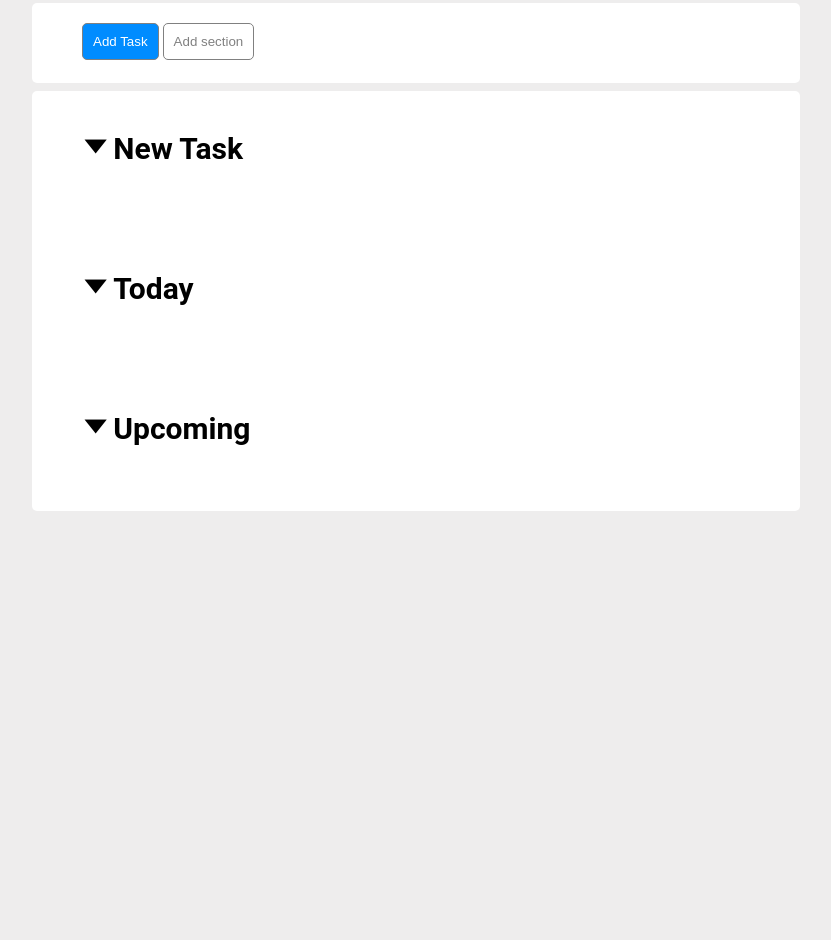
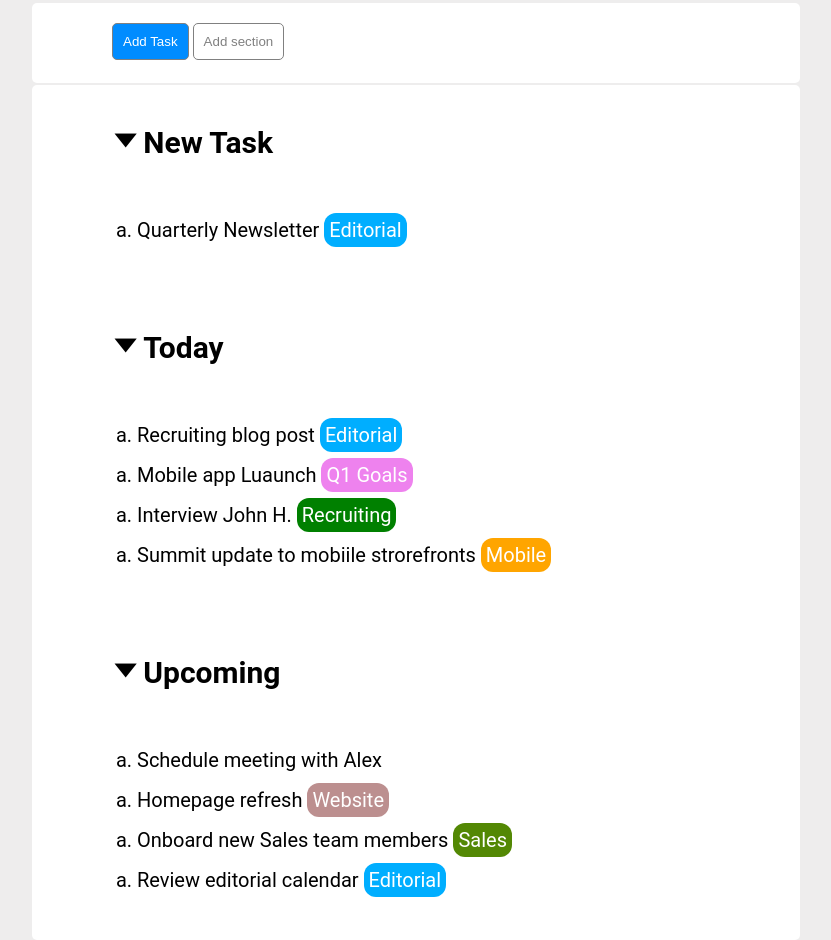
Before and after one commit to Donato-Carola/html-css-toboolist, a plain HTML site: page index.html in a window 1280 px wide. Shown: the part 177-1117 px from the top of the page, without its empty margins (224-1055 px from the left). Before the commit the page ends 800 px from the top, so only its background shows below. Drawn offline with Linux system fonts and the light colour scheme.

Commit message:
aggiunto lista, manca il cambio icona

```diff
--- a/css/style.css
+++ b/css/style.css
@@ -36,6 +36,7 @@ header{
     margin-top: 50px;
     background-color: white;
 
+
 }
 
 button{
@@ -47,6 +48,7 @@ button{
     margin-top: 20px;
 
 
+
 }
 
 
@@ -55,12 +57,14 @@ button{
     height: 5rem;
     border-radius: 5px;
 
+
 }
 
 #first-button{
     background-color: rgb(0, 140, 255);
     border: 1px solid grey;
-    margin-left: 50px;
+    margin-left: 80px;
+
 }
 
 #second-button{
@@ -72,13 +76,20 @@ button{
 .container-main{
     margin-top: .5rem;
     border-radius: 5px;
+    width: 60%;
+    margin: 0 auto;
+    margin-top: 2px;
+    background-color: white;
+
+
 
 }
 
 .margin-section{
-    margin-left: 50px;
+    margin-left: 80px;
     padding: 40px 0;
-    height: 140px;
+
+
 
 }
 
@@ -95,3 +106,44 @@ button{
     vertical-align: top;
 
 }
+
+ul{
+     margin-left: 25px;
+     list-style-type:lower-alpha;
+     line-height: 40px;
+}
+
+li{
+    font-family: 'Roboto', sans-serif;
+    font-size: 20px;
+
+
+}
+
+.style-editorial{
+    background-color: rgb(0, 174, 255);
+    color: white;
+    border-radius: 12px;
+    padding: 5px;
+
+}
+
+#style-q1{
+    background-color: violet;
+}
+
+#style-recruiting{
+    background-color: green;
+}
+
+#style-mobile{
+    background-color: orange;
+}
+
+#style-website{
+    background-color: rosybrown;
+}
+
+#style-sales{
+    background-color: rgb(83, 136, 4);
+}
--- a/index.html
+++ b/index.html
@@ -18,20 +18,55 @@
       <button id="second-button">Add section</button>
     </nav>
 
-    <main class="container container-main">
+    <main class="container-main">
       <section class="margin-section">
         <span class="freccia-giù">&#129171;</span>
         <span class="title-section"><strong>New Task</strong></span>
+        <ul >
+          <li>Quarterly Newsletter <span class="style-editorial">Editorial</span></li>
+        </ul>
       </section>
 
       <section class="margin-section">
         <span class="freccia-giù">&#129171;</span>
         <span class="title-section"><strong>Today</strong></span>
+        <ul>
+          <li>Recruiting blog post <span class="style-editorial">Editorial</span></li>
+        </ul>
+        <ul>
+          <li>Mobile app Luaunch <span class="style-editorial" id="style-q1">Q1 Goals</span></li>
+        </ul>
+        <ul>
+          <li>Interview John H. <span class="style-editorial" id="style-recruiting">Recruiting</span></li>
+        </ul>
+        <ul>
+          <li>Summit update to mobiile strorefronts <span class="style-editorial" id="style-mobile">Mobile</span></li>
+        </ul>
       </section>
 
       <section class="margin-section">
         <span class="freccia-giù">&#129171;</span>
         <span class="title-section"><strong>Upcoming</strong></span>
+        <ul>
+            <li>
+                Schedule meeting with Alex
+            </li>
+        </ul>
+        <ul>
+            <li>
+               Homepage refresh <span class="style-editorial" id="style-website">Website</span>
+            </li>
+        </ul>
+        <ul>
+            <li>
+                Onboard new Sales team members <span class="style-editorial" id="style-sales">Sales</span>
+            </li>
+        </ul>
+        <ul>
+            <li>
+                Review editorial calendar <span class="style-editorial">Editorial</span>
+            </li>
+        </ul>
       </section>
     </main>
   </body>
```
